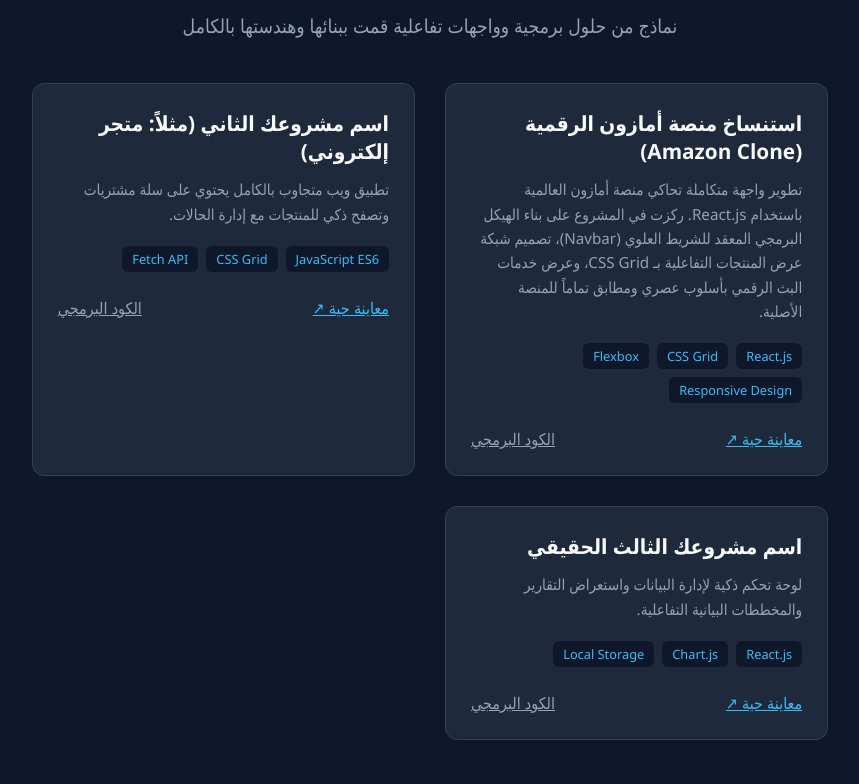
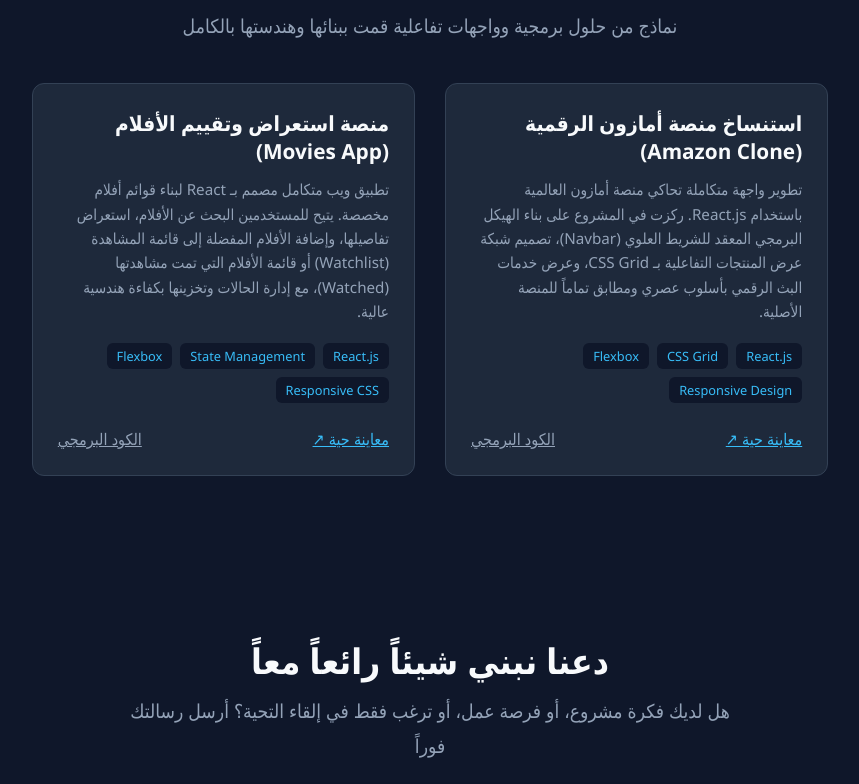
Before and after one commit to HanaaAlsari/my-portfolio, a React (Vite) app: page / in a window 1280 px wide. Shown: the part 956-1740 px from the top of the page, without its empty margins (210-1069 px from the left). Built offline with nearby package versions, Linux system fonts and the light colour scheme.

Commit message:
Fix: Corrected case sensitivity for Moviecard import

```diff
--- a/src/App.jsx
+++ b/src/App.jsx
@@ -10,22 +10,16 @@ function App() {
   githubLink: "https://github.com" // ضع رابط المستودع هنا
 }
 ,
-    {
-      id: 2,
-      title: "اسم مشروعك الثاني (مثلاً: متجر إلكتروني)",
-      description: "تطبيق ويب متجاوب بالكامل يحتوي على سلة مشتريات وتصفح ذكي للمنتجات مع إدارة الحالات.",
-      tags: ["JavaScript ES6", "CSS Grid", "Fetch API"],
-      liveLink: "#",
-      githubLink: "#"
-    },
-    {
-      id: 3,
-      title: "اسم مشروعك الثالث الحقيقي",
-      description: "لوحة تحكم ذكية لإدارة البيانات واستعراض التقارير والمخططات البيانية التفاعلية.",
-      tags: ["React.js", "Chart.js", "Local Storage"],
-      liveLink: "#",
-      githubLink: "#"
-    }
+  {
+  id: 3,
+  title: "منصة استعراض وتقييم الأفلام (Movies App)",
+  description: "تطبيق ويب متكامل مصمم بـ React لبناء قوائم أفلام مخصصة. يتيح للمستخدمين البحث عن الأفلام، استعراض تفاصيلها، وإضافة الأفلام المفضلة إلى قائمة المشاهدة (Watchlist) أو قائمة الأفلام التي تمت مشاهدتها (Watched)، مع إدارة الحالات وتخزينها بكفاءة هندسية عالية.",
+  tags: ["React.js", "State Management", "Flexbox", "Responsive CSS"],
+  liveLink: "https://vercel.app", // <-- ضعي رابط الأفلام الحي الخاص بكِ هنا من Vercel
+  githubLink: "https://github.com" // رابط مستودع الأفلام الجديد
+}
+
+
   ];
   return (
     <div className="portfolio-container">
```
